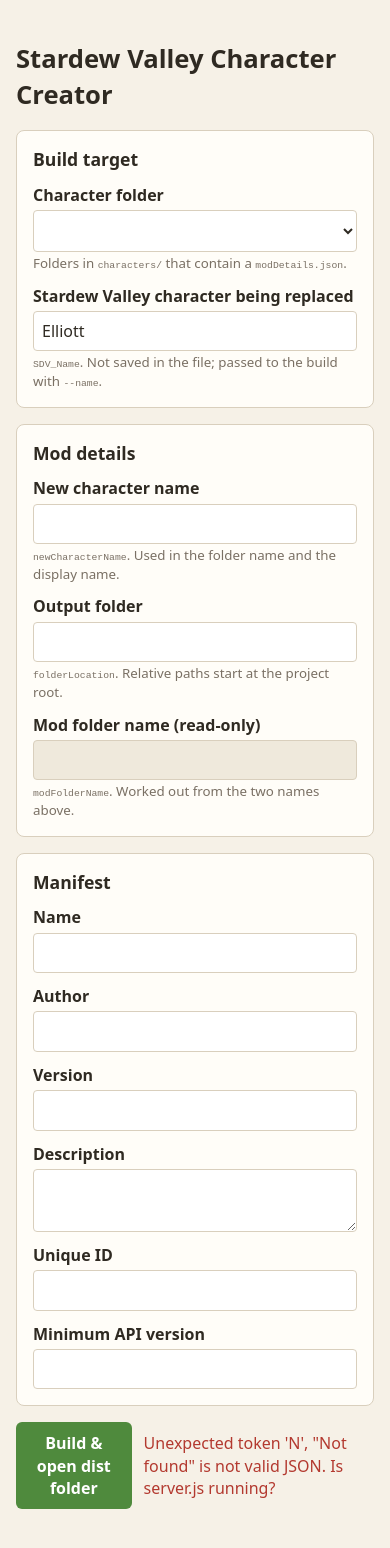
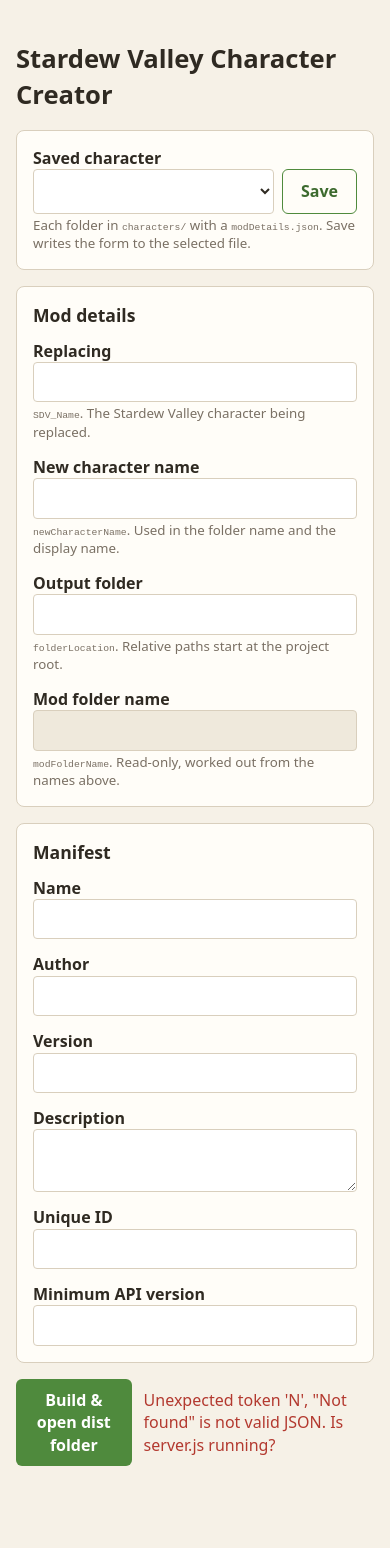
Before and after one commit to mrsCandyBar/stardew_valley_custom_character_creator, a plain HTML site: page interface/index.html in a window 390 px wide. After the commit the page ends 1514 px from the top, so only its background shows below. Drawn offline with Linux system fonts and the light colour scheme; no server answers.

Commit message:
alignment and toggle folders and folder data

```diff
--- a/characters/Elliott-Sephiroth/modDetails.json
+++ b/characters/Elliott-Sephiroth/modDetails.json
@@ -1,4 +1,5 @@
 {
+  "SDV_Name": "Elliott",
   "folderLocation": "./dist",
   "newCharacterName": "Sephiroth",
   "Name": "My Character Replacement - Elliot to Sephiroth",
--- a/interface/app.js
+++ b/interface/app.js
@@ -3,9 +3,11 @@ const folderSelect = document.getElementById("folder");
 const status = document.getElementById("status");
 const output = document.getElementById("output");
 const buildButton = document.getElementById("build");
+const saveButton = document.getElementById("save");
 const modFolderName = document.getElementById("modFolderName");
 
 const DETAIL_FIELDS = [
+  "SDV_Name",
   "folderLocation",
   "newCharacterName",
   "Name",
@@ -32,8 +34,22 @@ async function api(url, options) {
   return data;
 }
 
+function postJson(url, body) {
+  return api(url, {
+    method: "POST",
+    headers: { "Content-Type": "application/json" },
+    body: JSON.stringify(body),
+  });
+}
+
+function readDetails() {
+  const details = {};
+  for (const key of DETAIL_FIELDS) details[key] = form[key].value.trim();
+  return details;
+}
+
 function updateModFolderName() {
-  modFolderName.value = `[CP] ${form.sdvName.value}-${form.newCharacterName.value}`;
+  modFolderName.value = `[CP] ${form.SDV_Name.value}-${form.newCharacterName.value}`;
 }
 
 async function loadDetails() {
@@ -41,6 +57,7 @@ async function loadDetails() {
     const details = await api(`/api/mod-details?folder=${encodeURIComponent(folderSelect.value)}`);
     for (const key of DETAIL_FIELDS) form[key].value = details[key];
     updateModFolderName();
+    output.hidden = true;
     setStatus("");
   } catch (err) {
     setStatus(err.message, true);
@@ -59,26 +76,31 @@ async function init() {
 }
 
 folderSelect.addEventListener("change", loadDetails);
-form.sdvName.addEventListener("input", updateModFolderName);
+form.SDV_Name.addEventListener("input", updateModFolderName);
 form.newCharacterName.addEventListener("input", updateModFolderName);
+
+saveButton.addEventListener("click", async () => {
+  saveButton.disabled = true;
+  try {
+    await postJson("/api/mod-details", { folder: folderSelect.value, details: readDetails() });
+    setStatus(`Saved to ${folderSelect.value}/modDetails.json`);
+  } catch (err) {
+    setStatus(err.message, true);
+  } finally {
+    saveButton.disabled = false;
+  }
+});
 
 form.addEventListener("submit", async (event) => {
   event.preventDefault();
-  const details = {};
-  for (const key of DETAIL_FIELDS) details[key] = form[key].value;
-
   buildButton.disabled = true;
   output.hidden = true;
   setStatus("Building...");
   try {
-    const result = await api("/api/build", {
-      method: "POST",
-      headers: { "Content-Type": "application/json" },
-      body: JSON.stringify({ folder: folderSelect.value, sdvName: form.sdvName.value.trim(), details }),
-    });
+    const result = await postJson("/api/build", { folder: folderSelect.value, details: readDetails() });
     output.textContent = result.output;
     output.hidden = false;
-    setStatus("Built. Opened the folder in Explorer.");
+    setStatus("Saved and built. Opened the folder in Explorer.");
   } catch (err) {
     setStatus(err.message, true);
     if (err.output) {
--- a/interface/index.html
+++ b/interface/index.html
@@ -12,41 +12,48 @@
 
     <form id="form">
       <section>
-        <h2>Build target</h2>
-        <label>Character folder
-          <select name="folder" id="folder"></select>
-          <small>Folders in <code>characters/</code> that contain a <code>modDetails.json</code>.</small>
-        </label>
-        <label>Stardew Valley character being replaced
-          <input name="sdvName" value="Elliott" required>
-          <small><code>SDV_Name</code>. Not saved in the file; passed to the build with <code>--name</code>.</small>
+        <label>
+          <span>Saved character</span>
+          <span class="inline">
+            <select name="folder" id="folder"></select>
+            <button type="button" id="save" class="secondary">Save</button>
+          </span>
+          <small>Each folder in <code>characters/</code> with a <code>modDetails.json</code>. Save writes the form to the selected file.</small>
         </label>
       </section>
 
       <section>
         <h2>Mod details</h2>
-        <label>New character name
+        <label>
+          <span>Replacing</span>
+          <input name="SDV_Name" required>
+          <small><code>SDV_Name</code>. The Stardew Valley character being replaced.</small>
+        </label>
+        <label>
+          <span>New character name</span>
           <input name="newCharacterName" required>
           <small><code>newCharacterName</code>. Used in the folder name and the display name.</small>
         </label>
-        <label>Output folder
+        <label>
+          <span>Output folder</span>
           <input name="folderLocation" required>
           <small><code>folderLocation</code>. Relative paths start at the project root.</small>
         </label>
-        <label>Mod folder name (read-only)
+        <label>
+          <span>Mod folder name</span>
           <input id="modFolderName" readonly>
-          <small><code>modFolderName</code>. Worked out from the two names above.</small>
+          <small><code>modFolderName</code>. Read-only, worked out from the names above.</small>
         </label>
       </section>
 
       <section>
         <h2>Manifest</h2>
-        <label>Name <input name="Name" required></label>
-        <label>Author <input name="Author" required></label>
-        <label>Version <input name="Version" required></label>
-        <label>Description <textarea name="Description" rows="2"></textarea></label>
-        <label>Unique ID <input name="UniqueID" required></label>
-        <label>Minimum API version <input name="MinimumApiVersion" required></label>
+        <label><span>Name</span> <input name="Name" required></label>
+        <label><span>Author</span> <input name="Author" required></label>
+        <label><span>Version</span> <input name="Version" required></label>
+        <label><span>Description</span> <textarea name="Description" rows="2"></textarea></label>
+        <label><span>Unique ID</span> <input name="UniqueID" required></label>
+        <label><span>Minimum API version</span> <input name="MinimumApiVersion" required></label>
       </section>
 
       <div class="actions">
--- a/interface/style.css
+++ b/interface/style.css
@@ -36,17 +36,29 @@ section {
   margin-bottom: 16px;
 }
 
+/* Label on the left, field on the right, hint under the field */
 label {
-  display: block;
+  display: grid;
+  grid-template-columns: 170px 1fr;
+  column-gap: 16px;
+  align-items: center;
   font-weight: 600;
-  margin-bottom: 12px;
+  margin-bottom: 14px;
 }
 label:last-child { margin-bottom: 0; }
+label > small { grid-column: 2; }
+
+@media (max-width: 520px) {
+  label { grid-template-columns: 1fr; }
+  label > small { grid-column: 1; }
+}
+
+.inline { display: flex; gap: 8px; }
+.inline select { flex: 1; }
 
 input, select, textarea {
   display: block;
   width: 100%;
-  margin-top: 4px;
   padding: 8px;
   font: inherit;
   font-weight: 400;
@@ -80,6 +92,8 @@ button {
   cursor: pointer;
 }
 button:hover { background: var(--accent-dark); }
+button.secondary { color: var(--accent-dark); background: transparent; border: 1px solid var(--accent); }
+button.secondary:hover { color: #fff; background: var(--accent); }
 button:disabled { opacity: 0.6; cursor: wait; }
 
 #status.error { color: var(--error); }
```
Also changed, not shown: server.js (+15 -4 lines).
